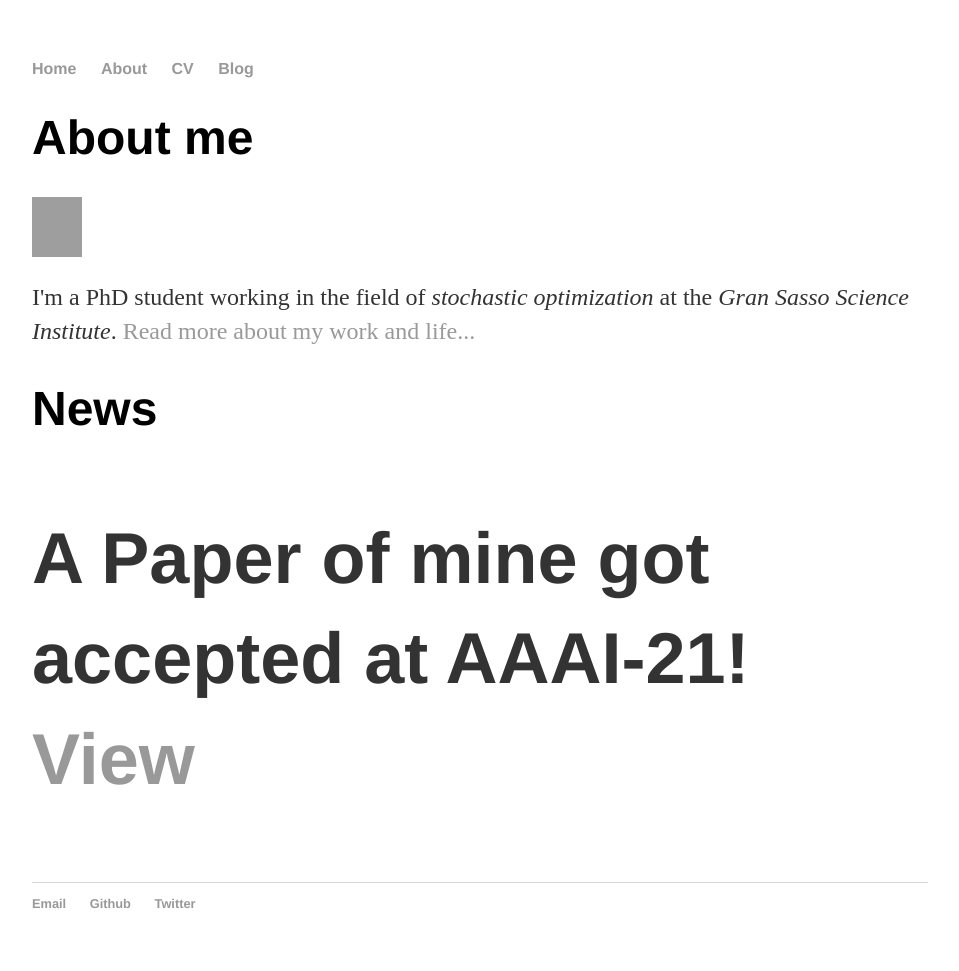
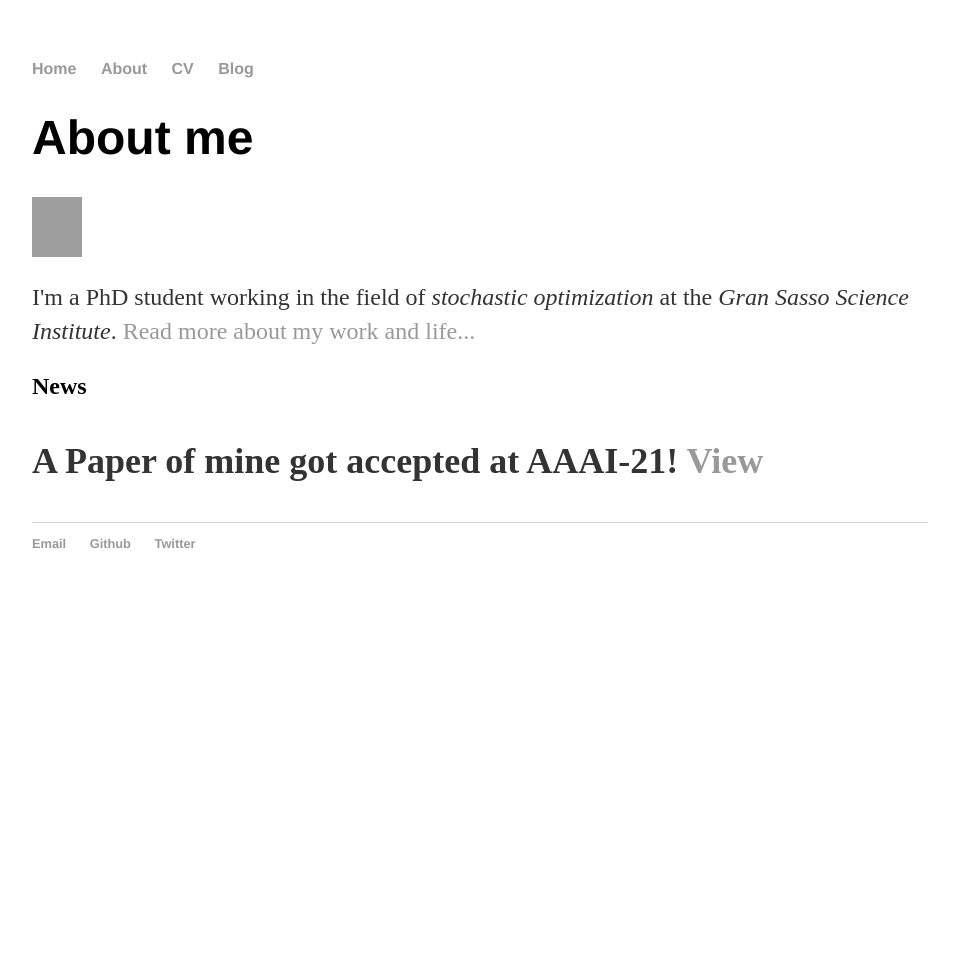
Before and after one commit to debashmitap/debashmitap.github.io, a Jekyll site: the page built from index.html, in a window 1280 px wide. Shown: the whole page, without its empty margins (160-1119 px from the left). Built offline with Jekyll 4.4.1, drawn with Linux system fonts in a browser that asks for light colours; after the commit the page ends 900 px from its top, so only the background shows below that; grey boxes are pictures that could not be loaded.

```diff
--- a/index.html
+++ b/index.html
@@ -6,6 +6,6 @@ title: Debashmita Poddar
 	<h1>About me</h1>
 	<img src="github.com/debashmitap/debashmitap.github.io/blob/main/me.jpg" alt="Me" width="50" height="60">
 	<p>I'm a PhD student working in the field of <em>stochastic optimization</em> at the <em>Gran Sasso Science Institute</em>. <a href="/about">Read more about my work and life...</a></p>
-	<h1>News<h1>
+	<h2>News<h2>
 	<p>A Paper of mine got accepted at AAAI-21! <a href="https://ojs.aaai.org/index.php/AAAI/article/view/17433">View</a></p>
 </div><!-- /.blurb -->
```
